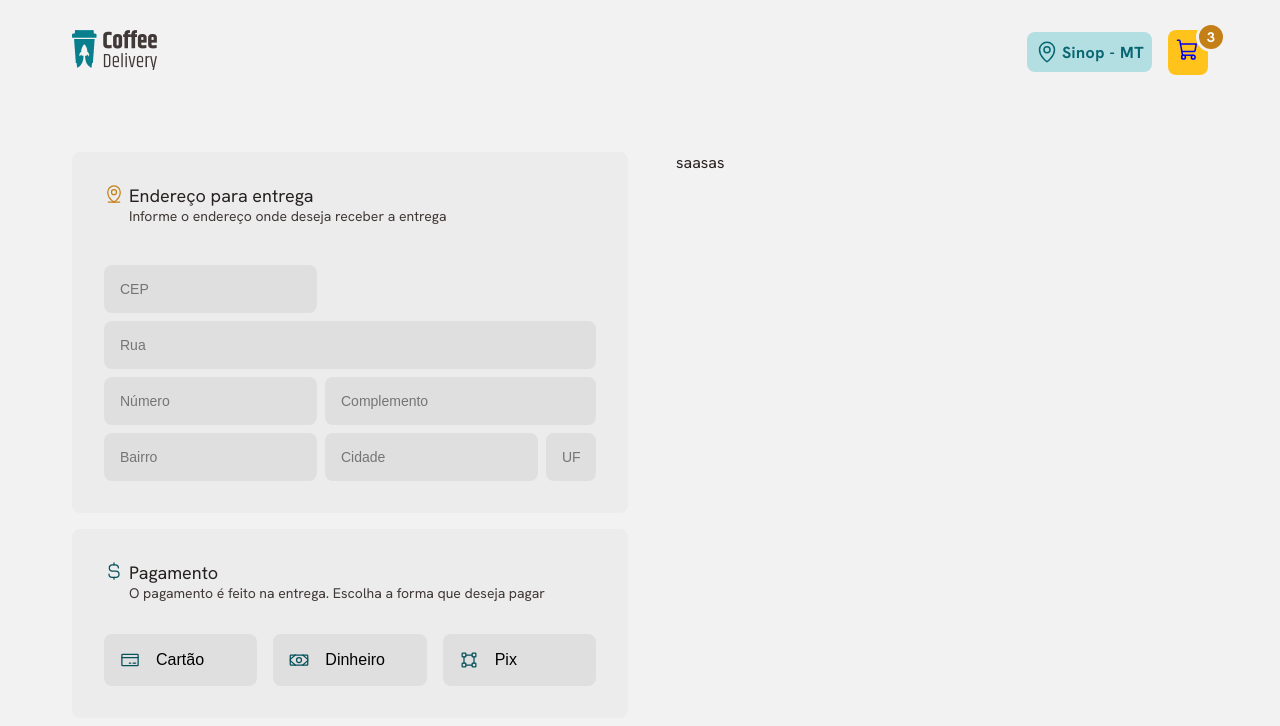
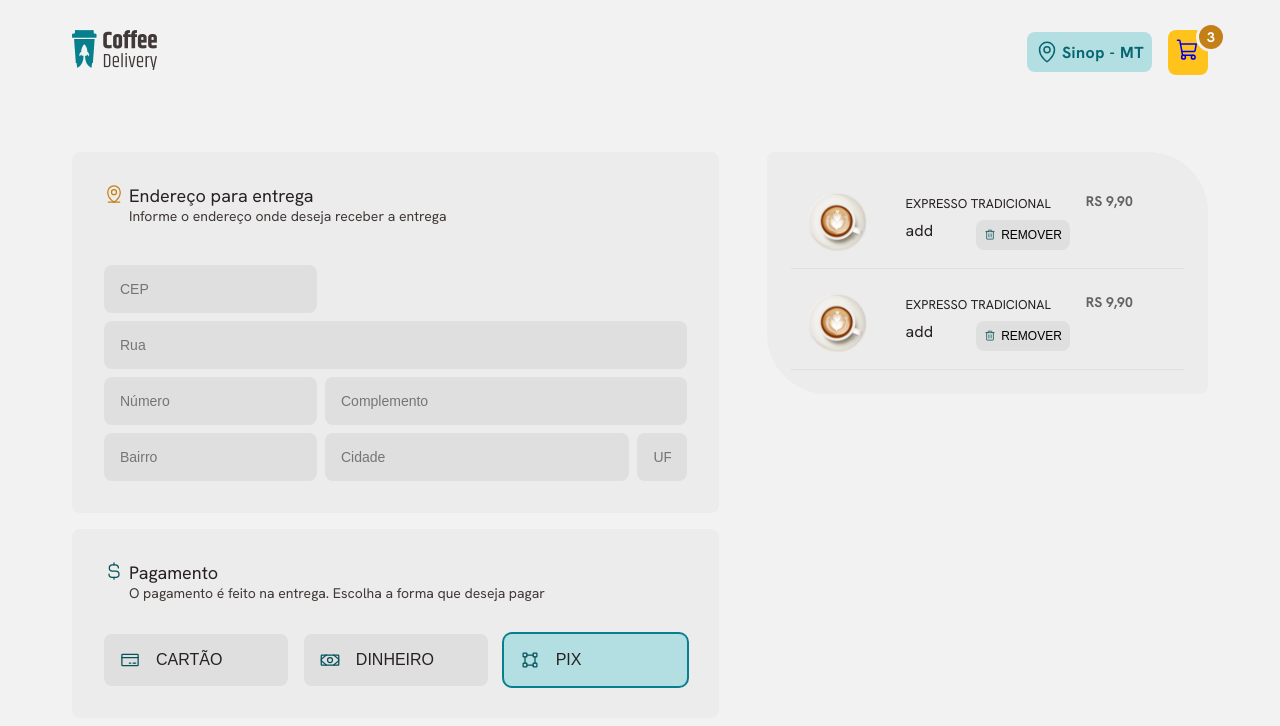
Before and after one commit to eziiel/coffee, a React (Vite) app: page /adress in a window 1280 px wide. Shown: the top 726 px of the page. Built offline with nearby package versions, Linux system fonts and the light colour scheme.

Commit message:
init request

```diff
--- a/src/pages/adress/components/formAdress/index.tsx
+++ b/src/pages/adress/components/formAdress/index.tsx
@@ -35,11 +35,11 @@ export const FormAdress = () => {
             </span>
           </S.FooterHeader>
           <S.FooterCartPay>
-            <S.FooterCartItem title="Cartão">
+            <S.FooterCartItem title="Cartão" disabled>
               <CreditCard size={20} color="#05515A" />
               cartão
             </S.FooterCartItem>
-            <S.FooterCartItem title="Dinheiro">
+            <S.FooterCartItem title="Dinheiro" disabled>
               <Money size={20} color="#05515A" />
               dinheiro
             </S.FooterCartItem>
--- a/src/pages/adress/components/formAdress/styled.ts
+++ b/src/pages/adress/components/formAdress/styled.ts
@@ -123,7 +123,16 @@ export const FooterCartItem = styled.button`
 
   background: ${(props) => props.theme.gray200};
   padding: 1rem;
-  text-transform: capitalize;
+  text-transform: uppercase;
   border-radius: 8px;
   cursor: pointer;
+  color: ${(props) => props.theme.gray700};
+
+  :hover,
+  :focus,
+  :enabled {
+    outline: 0;
+    background: ${(props) => props.theme.blue200};
+    box-shadow: 0 0 0 2px ${(props) => props.theme.blue500};
+  }
 `
--- /dev/null
+++ b/src/pages/adress/components/formRequest/components/cartItem.tsx
@@ -0,0 +1,21 @@
+import React from 'react'
+import * as S from './styled'
+import IMG from '../../../../../../public/img/coffees/capuccino.svg'
+import { Trash } from 'phosphor-react'
+
+export const CartItem = () => {
+  return (
+    <S.ItemCardRequest>
+      <S.ImgCardRequest src={IMG} />
+      <S.InfoItemCardRequest>
+        <S.TitleItemCardRequest>expresso tradicional</S.TitleItemCardRequest>
+        <div>add</div>
+        <S.ButtonItemCardRequest>
+          <Trash color="#05515A" />
+          Remover
+        </S.ButtonItemCardRequest>
+      </S.InfoItemCardRequest>
+      <S.PriceCardRequest>RS 9,90</S.PriceCardRequest>
+    </S.ItemCardRequest>
+  )
+}
--- /dev/null
+++ b/src/pages/adress/components/formRequest/components/styled.ts
@@ -0,0 +1,60 @@
+import styled from 'styled-components'
+
+export const ItemCardRequest = styled.div`
+  display: grid;
+  grid-template-columns: 1fr 2fr 1fr;
+  justify-content: space-between;
+  align-items: center;
+  gap: 1rem;
+  margin: 0.5rem;
+  padding: 1rem;
+  border-bottom: 1px solid ${(props) => props.theme.gray200}; ;
+`
+
+export const ImgCardRequest = styled.img`
+  width: 60px;
+`
+
+export const InfoItemCardRequest = styled.div`
+  display: grid;
+  grid-template-columns: repeat(2, 1fr);
+  gap: 0.5rem;
+`
+
+export const TitleItemCardRequest = styled.span`
+  grid-row: 1;
+  grid-column: 1 / -1;
+  font-size: 1rem;
+
+  text-transform: uppercase;
+  font-size: 0.8rem;
+`
+
+export const ButtonItemCardRequest = styled.button`
+  grid-row: 2;
+  grid-column: 2;
+
+  display: flex;
+  align-items: center;
+  justify-content: center;
+  gap: 0.3rem;
+  border: none;
+  border-radius: 8px;
+  padding: 0.5rem;
+
+  background: ${(props) => props.theme.gray200};
+  font-size: 0.75rem;
+  text-transform: uppercase;
+  cursor: pointer;
+
+  :hover {
+    outline: 0;
+    background: ${(props) => props.theme.blue200};
+  }
+`
+
+export const PriceCardRequest = styled.strong`
+  align-self: flex-start;
+  color: ${(props) => props.theme.gray400};
+  font-size: 0.875rem;
+`
--- a/src/pages/adress/components/formRequest/index.tsx
+++ b/src/pages/adress/components/formRequest/index.tsx
@@ -1,6 +1,12 @@
 import React from 'react'
+import { CartItem } from './components/cartItem'
 import * as S from './styled'
 
 export const FormRequest = () => {
-  return <S.FormRequestContainer>saasas</S.FormRequestContainer>
+  return (
+    <S.FormRequestContainer>
+      <CartItem />
+      <CartItem />
+    </S.FormRequestContainer>
+  )
 }
--- a/src/pages/adress/components/formRequest/styled.ts
+++ b/src/pages/adress/components/formRequest/styled.ts
@@ -1,6 +1,12 @@
 import styled from 'styled-components'
 
 export const FormRequestContainer = styled.form`
-  width: 900px;
-  height: 400px;
+  width: 450px;
+  height: fit-content;
+  border-radius: 8px 60px 8px 60px;
+
+  overflow: hidden;
+  padding: 1rem;
+
+  background: ${(props) => props.theme.gray100};
 `
--- a/src/styles/global.ts
+++ b/src/styles/global.ts
@@ -30,6 +30,6 @@ export const GlobalStyles = createGlobalStyle`
 
   :focus {
     outline: 0;
-    box-shadow: 0 0 0 2px ${(props) => props.theme.blue200};
+    box-shadow: 0 0 0 2px ${(props) => props.theme.blue500};
   }
 `
--- a/src/styles/theme/default.ts
+++ b/src/styles/theme/default.ts
@@ -14,6 +14,7 @@ export const themeDefault = {
   gray100: '#ECECEC',
   gray200: '#DFDFDF',
   gray300: '#939393',
+  gray400: '#626262',
   gray500: '#403937',
   gray700: '#272221',
 
```
